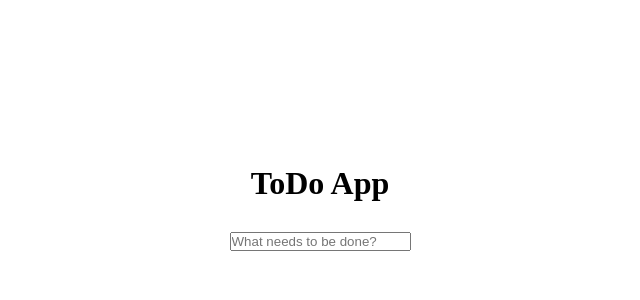
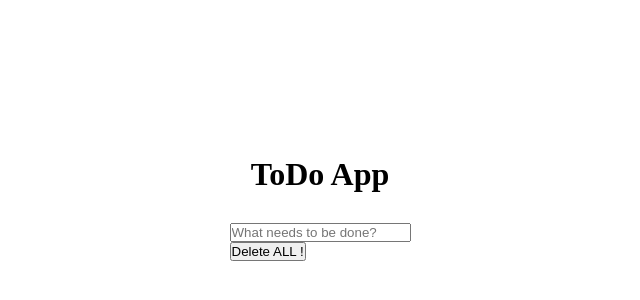
Before and after one commit to MatthewAntirix/ToDo_App, a React (Create React App) app: page / in a window 1280 px wide. Shown: the part 192-492 px from the top of the page, without its empty margins (320-960 px from the left). Built offline with nearby package versions, Linux system fonts and the light colour scheme.

Commit message:
Delete All - option

```diff
--- a/src/App.js
+++ b/src/App.js
@@ -53,6 +53,11 @@ const removeTask = (e) => {
   setTodoList(todoList.filter(newList => {return newList.id != e.target.value}))
 }
 
+// Remove ALL //
+const removeALL = () => {
+  setTodoList([])
+}
+
 
 // Complete task //
 const completeTask = (e) => {
@@ -92,6 +97,7 @@ const completeTask = (e) => {
             <p>{todoList[index].value}</p>
           </div>
         )}
+        <button onClick={removeALL}>{language.removeAll}</button>
       </div>
     </>
   )
--- a/src/language_en.js
+++ b/src/language_en.js
@@ -3,4 +3,5 @@ export const en = {
     title: "ToDo App",
     newTaskInput: "What needs to be done?",
     taskID: "Task",
+    removeAll: "Delete ALL !",
 }
```
